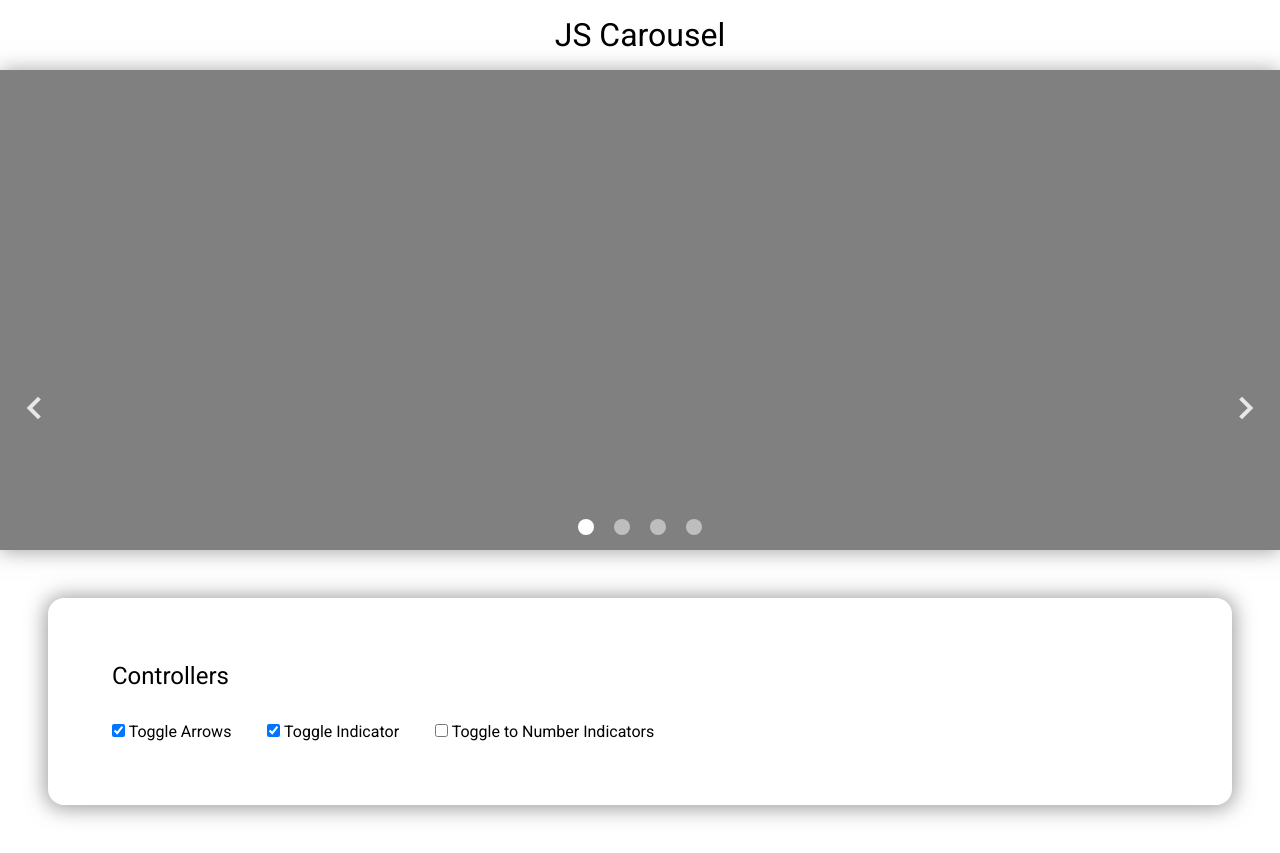
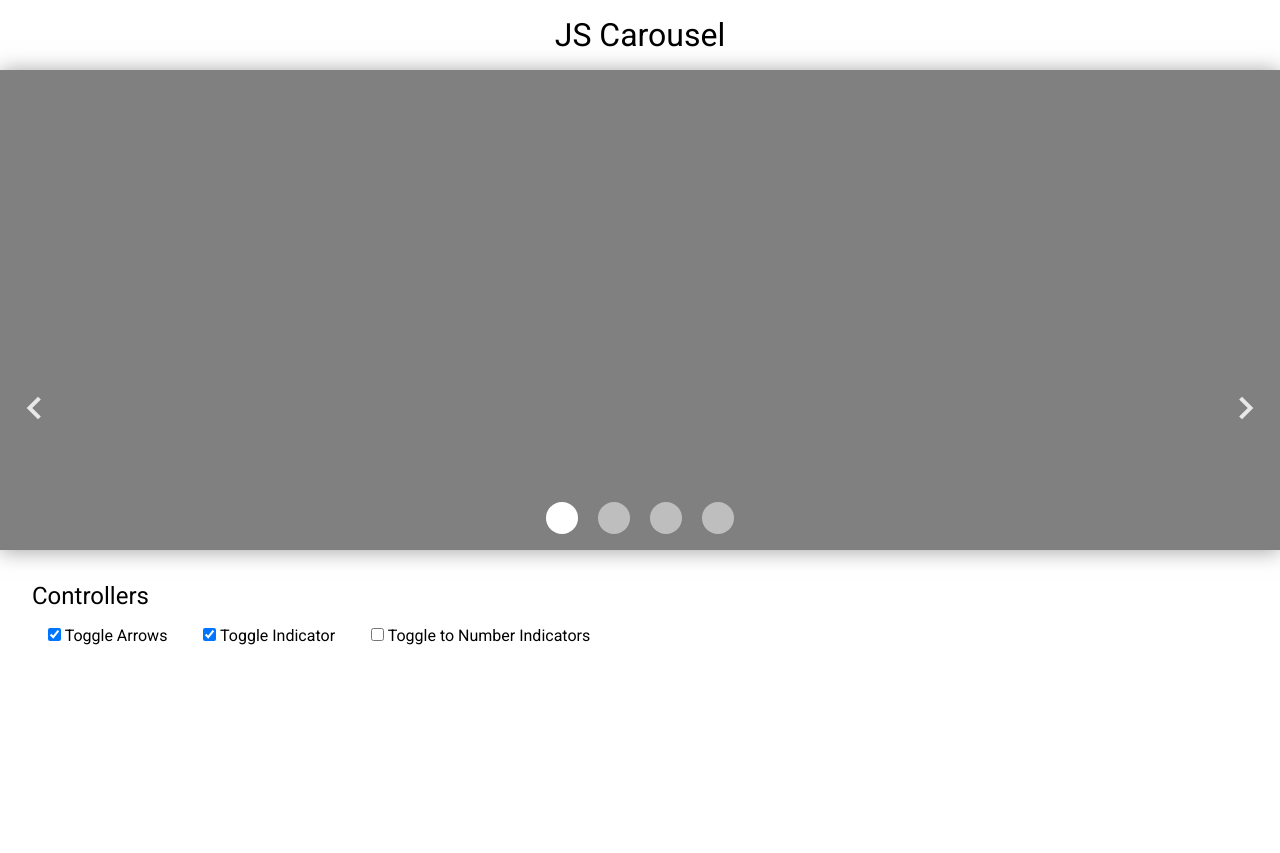
Before and after one commit to SujalXplores/JS-Carousel, a plain HTML site: page index.html in a window 1280 px wide. After the commit the page ends 800 px from the top, so only its background shows below. Drawn offline with Linux system fonts and the light colour scheme.

Commit message:
🎨 Code refactoring

```diff
--- a/index.css
+++ b/index.css
@@ -63,7 +63,7 @@ a {
 }
 
 .carousel-dots {
-  margin-top: -2rem;
+  margin-top: -3rem;
   text-align: center;
   width: 100%;
   position: absolute;
@@ -82,8 +82,8 @@ a {
 .carousel-dot-btn {
   background: hsla(0, 0%, 100%, 0.49);
   border-radius: 50%;
-  height: 1rem;
-  width: 1rem;
+  height: 2rem;
+  width: 2rem;
   border: 0;
   padding: 0.1rem;
   cursor: pointer;
@@ -95,14 +95,9 @@ a {
 }
 
 .controllers-header {
-  margin: 1rem;
   font-weight: 500;
 }
 
 .carousel__controllers {
-  margin: 3rem;
-  padding: 3rem;
-  border-radius: 1rem;
-  background: white;
-  box-shadow: 0px 1px 20px 3px hsl(0deg 0% 38% / 60%);
+  padding: 2rem;
 }
```
Also changed, not shown: index.html (+3 -0 lines).
